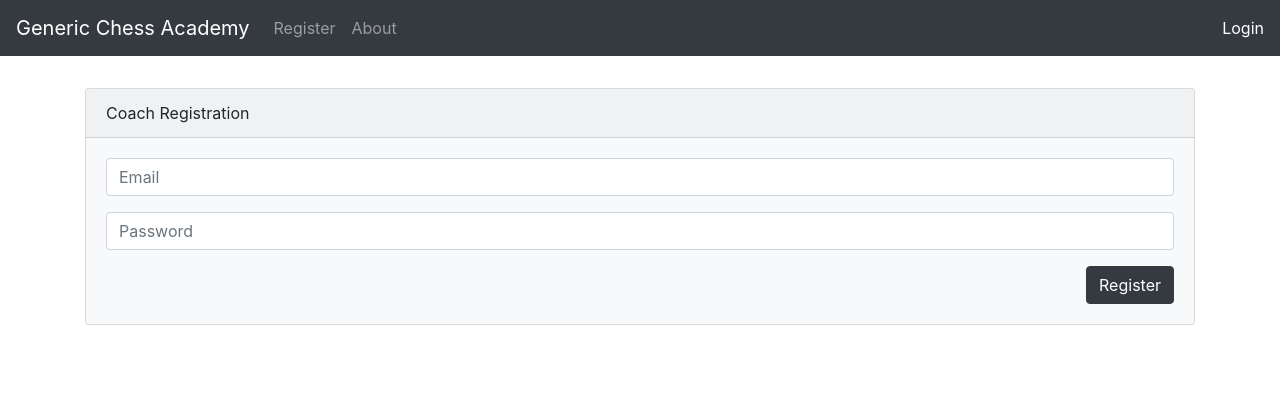
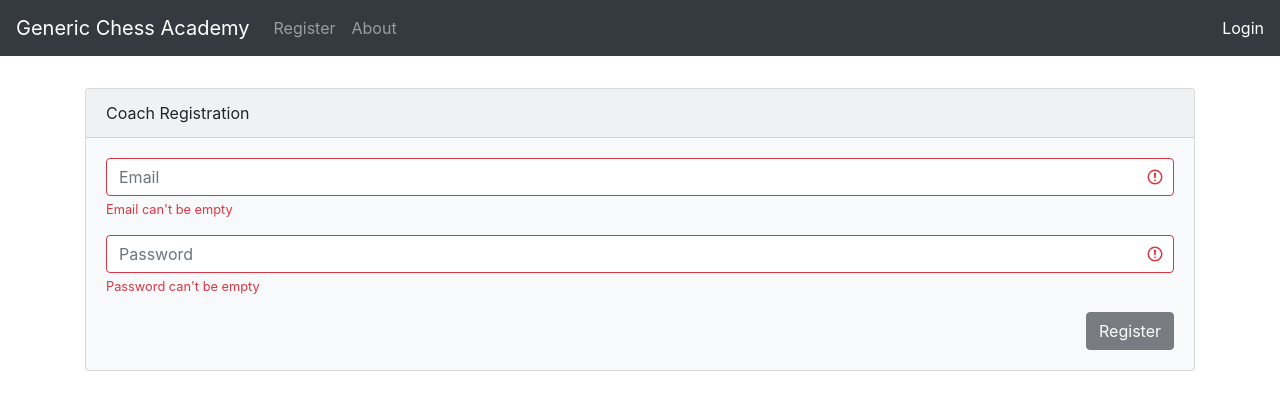
Before and after one commit to azyco/ui-chess-academy, a React (Create React App) app: page /register_coach in a window 1280 px wide. Shown: the top 410 px of the page. Built offline with nearby package versions, Linux system fonts and the light colour scheme; no server answers; the HTML template or start-up script is replaced by a standard one.

Commit message:
added empty field checking for student and coach registration

```diff
--- a/src/pages/coach/RegisterCoach.tsx
+++ b/src/pages/coach/RegisterCoach.tsx
@@ -12,7 +12,9 @@ type RegisterCoachProps = {
 type RegisterCoachState = {
     email: string,
     password: string,
-    registerButtonEnabled: boolean
+    registerButtonClicked: boolean,
+    email_is_invalid:boolean,
+    password_is_invalid:boolean
 }
 
 export class RegisterCoach extends React.Component<RegisterCoachProps, RegisterCoachState> {
@@ -21,7 +23,9 @@ export class RegisterCoach extends React.Component<RegisterCoachProps, RegisterC
         this.state = {
             email: "",
             password: "",
-            registerButtonEnabled: true
+            registerButtonClicked: false,
+            email_is_invalid:true,
+            password_is_invalid:true
         };
     }
 
@@ -31,15 +35,19 @@ export class RegisterCoach extends React.Component<RegisterCoachProps, RegisterC
             console.log(response);
             this.props.onAlert({alert_type:"success",alert_text:config.registrationSuccessfulText});
         });
-        this.setState({ registerButtonEnabled: false });
+        this.setState({ registerButtonClicked: true });
+    }
+
+    isRegistrationDisabled(){
+        return (this.state.registerButtonClicked) || (this.state.email_is_invalid || this.state.password_is_invalid);
     }
 
     onEmailChange = (ev: any) => {
-        this.setState({email: ev.target.value});
+        this.setState({email: ev.target.value, email_is_invalid:!ev.target.value});
     }
 
     onPasswordChange = (ev: any) => {
-        this.setState({password: ev.target.value});
+        this.setState({password: ev.target.value, password_is_invalid:!ev.target.value});
     }
 
     render()
@@ -49,14 +57,20 @@ export class RegisterCoach extends React.Component<RegisterCoachProps, RegisterC
                 <Card bg="light" style={{marginTop:'2em'}}>
                     <Card.Header>{config.coachRegistrationText}</Card.Header>
                     <Card.Body>
-                        <Form>
+                    <Form>
                             <Form.Group controlId="formBasicEmail">
-                                <Form.Control value={this.state.email} onChange={this.onEmailChange} type="email" placeholder={config.emailPlaceholderText} />
+                                <Form.Control value={this.state.email} onChange={this.onEmailChange} type="email" placeholder={config.emailPlaceholderText} isInvalid={this.state.email_is_invalid}/>
+                                <Form.Control.Feedback type="invalid">
+                                    Email can't be empty
+                                </Form.Control.Feedback>
                             </Form.Group>
                             <Form.Group controlId="formBasicPassword">
-                                <Form.Control value={this.state.password} onChange={this.onPasswordChange} type="password" placeholder={config.passwordPlaceholderText} />
+                                <Form.Control value={this.state.password} onChange={this.onPasswordChange} type="password" placeholder={config.passwordPlaceholderText} isInvalid={this.state.password_is_invalid}/>
+                                <Form.Control.Feedback type="invalid">
+                                    Password can't be empty
+                                </Form.Control.Feedback>
                             </Form.Group>
-                            <Button disabled={!this.state.registerButtonEnabled} className="float-right" onClick={this.handleRegister} variant="dark">
+                            <Button className="float-right" onClick={this.handleRegister} variant="dark" disabled={this.isRegistrationDisabled()}>
                                 {config.registerText}
                             </Button>
                         </Form>
--- a/src/pages/student/RegisterStudent.tsx
+++ b/src/pages/student/RegisterStudent.tsx
@@ -12,7 +12,9 @@ type RegisterStudentProps = {
 type RegisterStudentState = {
     email: string,
     password: string,
-    registerButtonEnabled: boolean
+    registerButtonClicked: boolean,
+    email_is_invalid:boolean,
+    password_is_invalid:boolean
 }
 
 export class RegisterStudent extends React.Component<RegisterStudentProps, RegisterStudentState> {
@@ -21,7 +23,9 @@ export class RegisterStudent extends React.Component<RegisterStudentProps, Regis
         this.state = {
             email: "",
             password: "",
-            registerButtonEnabled: true
+            registerButtonClicked: false,
+            email_is_invalid:true,
+            password_is_invalid:true
         };
     }
     /*
@@ -35,15 +39,19 @@ export class RegisterStudent extends React.Component<RegisterStudentProps, Regis
             console.log(response);
             this.props.onAlert({alert_type:"success",alert_text:config.registrationSuccessfulText});
         });
-        this.setState({ registerButtonEnabled: false });
+        this.setState({ registerButtonClicked: true });
+    }
+
+    isRegistrationDisabled(){
+        return (this.state.registerButtonClicked) || (this.state.email_is_invalid || this.state.password_is_invalid);
     }
 
     onEmailChange = (ev: any) => {
-        this.setState({email: ev.target.value});
+        this.setState({email: ev.target.value, email_is_invalid:!ev.target.value});
     }
 
     onPasswordChange = (ev: any) => {
-        this.setState({password: ev.target.value});
+        this.setState({password: ev.target.value, password_is_invalid:!ev.target.value});
     }
 
     render()
@@ -55,12 +63,18 @@ export class RegisterStudent extends React.Component<RegisterStudentProps, Regis
                     <Card.Body>
                         <Form>
                             <Form.Group controlId="formBasicEmail">
-                                <Form.Control value={this.state.email} onChange={this.onEmailChange} type="email" placeholder={config.emailPlaceholderText} />
+                                <Form.Control value={this.state.email} onChange={this.onEmailChange} type="email" placeholder={config.emailPlaceholderText} isInvalid={this.state.email_is_invalid}/>
+                                <Form.Control.Feedback type="invalid">
+                                    Email can't be empty
+                                </Form.Control.Feedback>
                             </Form.Group>
                             <Form.Group controlId="formBasicPassword">
-                                <Form.Control value={this.state.password} onChange={this.onPasswordChange} type="password" placeholder={config.passwordPlaceholderText} />
+                                <Form.Control value={this.state.password} onChange={this.onPasswordChange} type="password" placeholder={config.passwordPlaceholderText} isInvalid={this.state.password_is_invalid}/>
+                                <Form.Control.Feedback type="invalid">
+                                    Password can't be empty
+                                </Form.Control.Feedback>
                             </Form.Group>
-                            <Button disabled={!this.state.registerButtonEnabled} className="float-right" onClick={this.handleRegister} variant="dark">
+                            <Button className="float-right" onClick={this.handleRegister} variant="dark" disabled={this.isRegistrationDisabled()}>
                                 {config.registerText}
                             </Button>
                         </Form>
```
